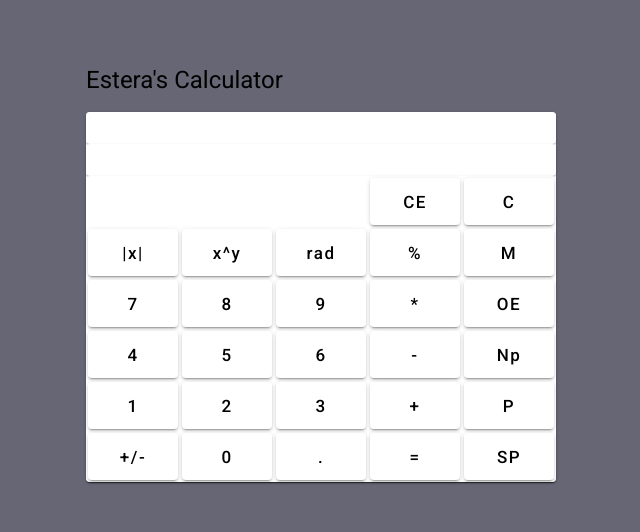
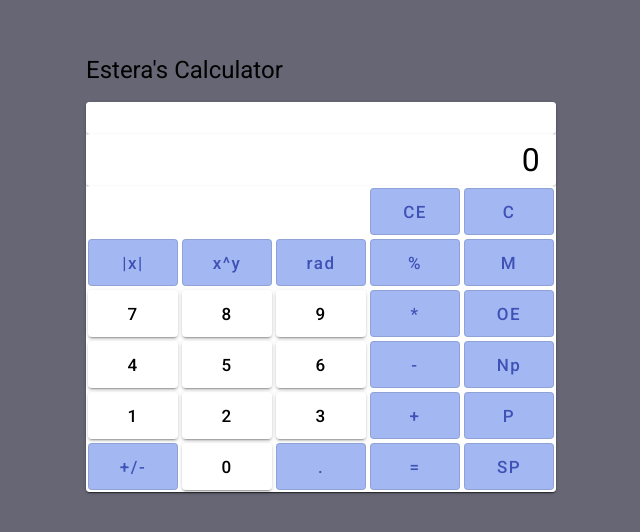
Before and after one commit to ProgramingLearning/CalculatorUI, an Angular app in the folder CalculatorUI/: page / in a window 1280 px wide. Shown: the part 142-674 px from the top of the page, without its empty margins (319-959 px from the left). Built offline with nearby package versions, Linux system fonts and the light colour scheme.

Commit message:
fixes some issues in logic and changed colors

```diff
--- a/CalculatorUI/src/app/calculator/calculator.component.html
+++ b/CalculatorUI/src/app/calculator/calculator.component.html
@@ -11,45 +11,45 @@
     </mat-card>
     <mat-card class="calculatorButtons">
       <div class="col-sm-12 p-1 m-0">
-        <button mat-raised-button class="op-buttons" (click)="pressDelete('CE')">CE</button>
-        <button mat-raised-button class="op-buttons" (click)="pressDelete('delete')">C</button>
+        <button mat-stroked-button color="primary" class="op-buttons" (click)="pressDelete('CE')">CE</button>
+        <button mat-stroked-button color="primary" class="op-buttons" (click)="pressDelete('delete')">C</button>
       </div>
       <div class="col-sm-12 p-1 m-0">
-        <button mat-raised-button class="op-buttons" (click)="pressOperation('MOD')">|x|</button>
-        <button mat-raised-button class="op-buttons" (click)="pressOperation('^')">x^y</button>
-        <button mat-raised-button class="op-buttons" (click)="pressOperation('rad')">rad</button>
-        <button mat-raised-button class="op-buttons" (click)="pressOperation('/')">%</button>
-        <button mat-raised-button class="op-buttons" (click)="pressOperation('M')">M</button>
+        <button mat-stroked-button color="primary" class="op-buttons" (click)="pressOperation('MOD')">|x|</button>
+        <button mat-stroked-button color="primary" class="op-buttons" (click)="pressOperation('^')">x^y</button>
+        <button mat-stroked-button color="primary" class="op-buttons" (click)="pressOperation('rad')">rad</button>
+        <button mat-stroked-button color="primary" class="op-buttons" (click)="pressOperation('/')">%</button>
+        <button mat-stroked-button color="primary" class="op-buttons" (click)="pressOperation('M')">M</button>
       </div>
       <div class="col-sm-12 p-1 m-0">
-        <button mat-raised-button type="button" (click)="pressNum('7')">7</button>
-        <button mat-raised-button type="button" (click)="pressNum('8')">8</button>
-        <button mat-raised-button type="button" (click)="pressNum('9')">9</button>
-        <button mat-raised-button class="op-buttons" (click)="pressOperation('*')">*</button>
-        <button mat-raised-button class="op-buttons" (click)="pressOperation('OE')">OE</button>
+        <button mat-raised-button color="link" (click)="pressNum('7')">7</button>
+        <button mat-raised-button color="link" (click)="pressNum('8')">8</button>
+        <button mat-raised-button color="link" (click)="pressNum('9')">9</button>
+        <button mat-stroked-button color="primary" class="op-buttons" (click)="pressOperation('*')">*</button>
+        <button mat-stroked-button color="primary" class="op-buttons" (click)="pressOperation('OE')">OE</button>
       </div>
       <div class="col-sm-12 p-1 m-0">
-        <button mat-raised-button (click)="pressNum('4')">4</button>
-        <button mat-raised-button (click)="pressNum('5')">5</button>
-        <button mat-raised-button (click)="pressNum('6')">6</button>
-        <button mat-raised-button class="op-buttons" (click)="pressOperation('-')">-</button>
+        <button mat-raised-button color="link" (click)="pressNum('4')">4</button>
+        <button mat-raised-button color="link" (click)="pressNum('5')">5</button>
+        <button mat-raised-button color="link" (click)="pressNum('6')">6</button>
+        <button mat-stroked-button color="primary" class="op-buttons" (click)="pressOperation('-')">-</button>
 
 
-        <button mat-raised-button class="op-buttons" (click)="pressOperation('PRIME')">Np</button>
+        <button mat-stroked-button color="primary" class="op-buttons" (click)="pressOperation('PRIME')">Np</button>
       </div>
       <div class="col-sm-12 p-1 m-0">
-        <button mat-raised-button (click)="pressNum('1')">1</button>
-        <button mat-raised-button (click)="pressNum('2')">2</button>
-        <button mat-raised-button (click)="pressNum('3')">3</button>
-        <button mat-raised-button class="op-buttons" (click)="pressOperation('+')">+</button>
-        <button mat-raised-button class="op-buttons" (click)="pressOperation('P')">P</button>
+        <button mat-raised-button color="link" (click)="pressNum('1')">1</button>
+        <button mat-raised-button color="link" (click)="pressNum('2')">2</button>
+        <button mat-raised-button color="link" (click)="pressNum('3')">3</button>
+        <button mat-stroked-button color="primary" class="op-buttons" (click)="pressOperation('+')">+</button>
+        <button mat-stroked-button color="primary" class="op-buttons" (click)="pressOperation('P')">P</button>
       </div>
       <div class="col-sm-12 p-1 m-0">
-        <button mat-raised-button class="op-buttons" (click)="pressOperation('CS')">+/-</button>
-        <button mat-raised-button (click)="pressNum('0')">0</button>
-        <button mat-raised-button class="op-buttons" (click)="pressNum('.')">.</button>
-        <button mat-raised-button class="op-buttons" (click)="pressOperation('RESULT')">=</button>
-        <button mat-raised-button class="op-buttons" (click)="pressOperation('SP')">SP</button>
+        <button mat-stroked-button color="primary" class="op-buttons" (click)="pressOperation('CS')">+/-</button>
+        <button mat-raised-button color="link" (click)="pressNum('0')">0</button>
+        <button mat-stroked-button color="primary" class="op-buttons" (click)="pressNum('.')">.</button>
+        <button mat-stroked-button color="primary" class="op-buttons" (click)="pressOperation('RESULT')">=</button>
+        <button mat-stroked-button color="primary" class="op-buttons" (click)="pressOperation('SP')">SP</button>
       </div>
     </mat-card>
   </mat-card>
--- a/CalculatorUI/src/app/calculator/calculator.component.scss
+++ b/CalculatorUI/src/app/calculator/calculator.component.scss
@@ -32,7 +32,7 @@
 }
 
 .op-buttons {
-    background-color: rgb(183, 151, 184);
+    background-color: rgb(163, 184, 243);
     color: #684c4c;
 }
 .mdc-button:hover {
--- a/CalculatorUI/src/app/calculator/calculator.component.ts
+++ b/CalculatorUI/src/app/calculator/calculator.component.ts
@@ -8,60 +8,63 @@ import { HostListener, Component } from '@angular/core';
   styleUrls: ['./calculator.component.scss']
 })
 export class CalculatorComponent {
+  ngOnInit(): void {
+    this.input = '0';
+  }
   input: string = '';
   term: string = '';
   operation = '';
   output: string = '';
   opFlag: boolean = false;
+  minus: string = '-'
 
-  validateInput(input: string) {
-
-  }
   pressNum(num: string) {
-    if (this.input.length < 15) {
     if (this.opFlag == true) {
       this.term = this.input;
       this.input = '';
       this.opFlag = false;
+      this.operation = '';
     }
+
+    if (this.input.length < 15) {
       if (num == '.') {
-        if (this.input.includes(".")) {
-          this.output = "nu mai adaug un punct nubo";
+        if (!this.input.includes(".")) {
+          if (this.input === '') {
+            this.input = this.input.concat('0', num);
           }
-        else if (this.input === '') { this.input.concat("0",num) }
+          else if (this.input === '0') {
+            this.input = this.input.concat(num);
+          }
           else {
             this.input = this.input.concat(num);
           }
-
         }
-
+      }
+      else if (this.input == '0') {
+        this.input = num;
+      }
       else {
         this.input = this.input.concat(num);
       }
-
-    }
-    else {
-      this.output = this.input;
-      console.log(num);
     }
   }
 
-  pressOperation(num: string) {
-    this.operation = num;
-    this.output = num;
+  pressOperation(op: string) {
+    this.operation = op;
+    this.output = op;
     this.opFlag = true;
-
   }
 
   pressDelete(num: string) {
     if (num == 'delete') {
-      this.input = this.input.slice(0, this.input.length - 1);
-    }
-    else if (num == 'CE') {
-      this.input = '';
+      this.input = '0';
       this.operation = '';
       this.output = '';
       this.opFlag = false;
+    }
+    else if (num == 'CE') {
+      this.input = '0';
+
     }
   }
   @HostListener('window:keydown.0', ['$event'])
```
Also changed, not shown: CalculatorUI/src/app/app.component.scss (line endings or trailing spaces), CalculatorUI/src/styles.scss (line endings or trailing spaces). Lines whose indentation alone changed are shown as unchanged.
